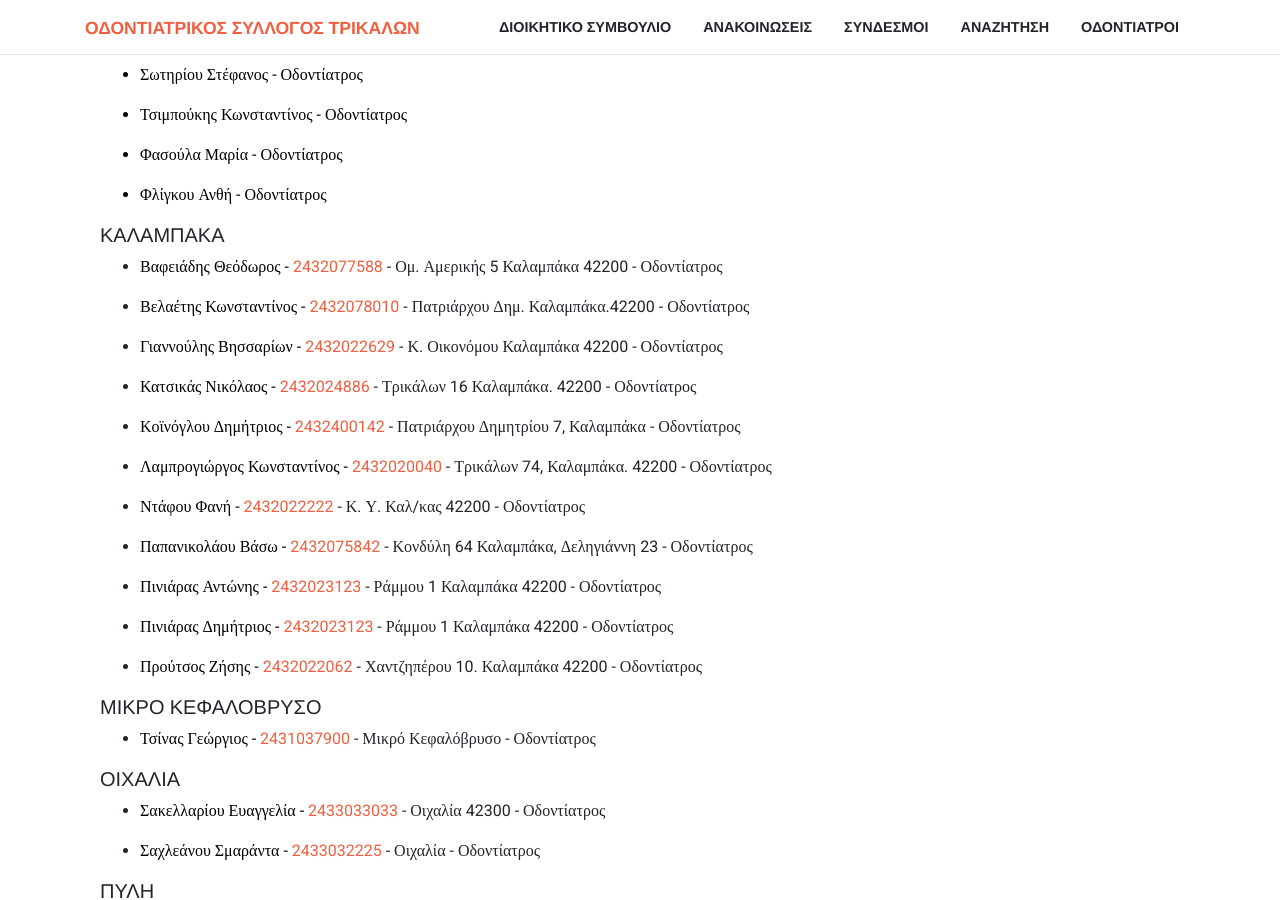
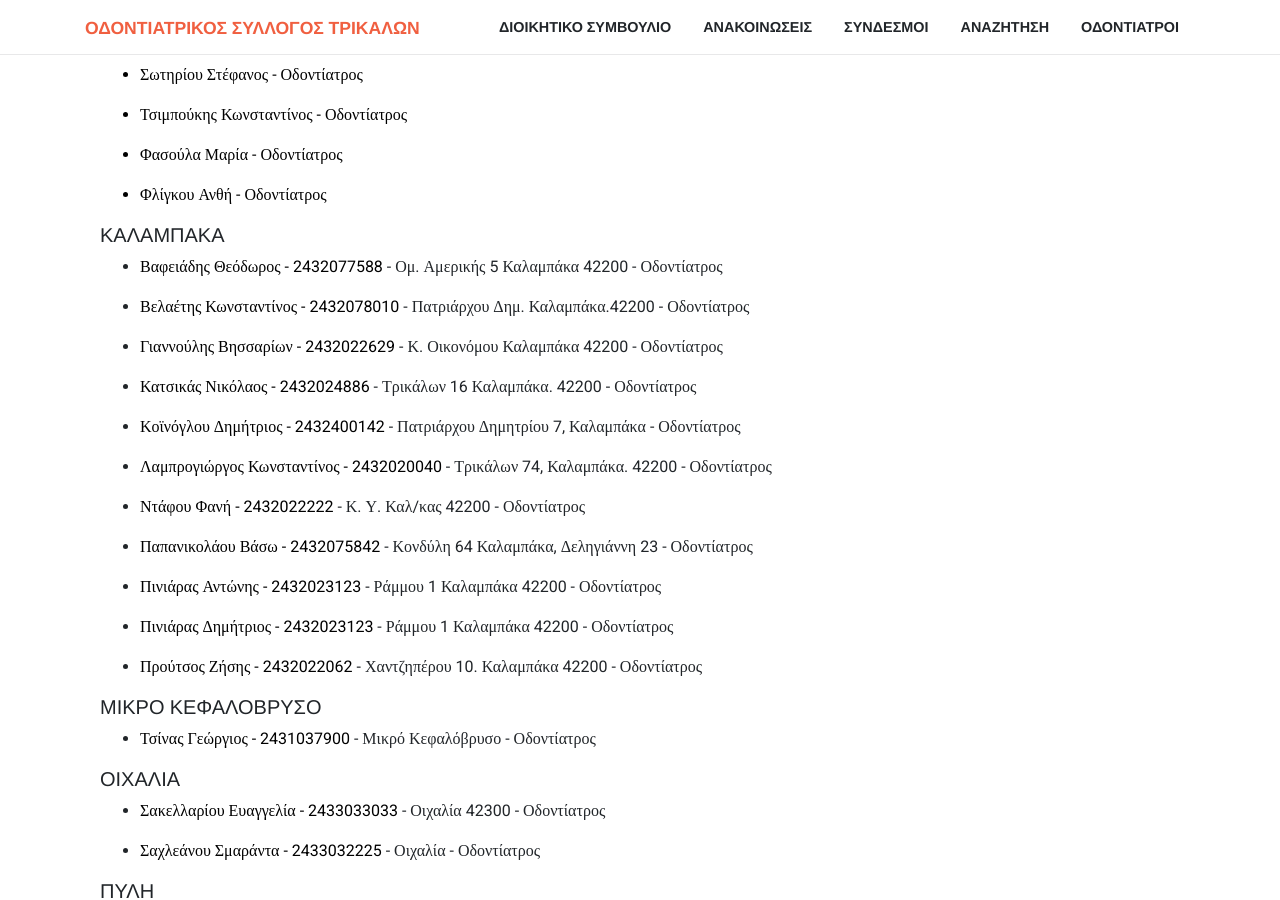
Before and after one commit to Tomak123456/tesy, a Jekyll site: the page built from pages/searchmemb.md, in a window 1280 px wide and 900 px high, scrolled down 609 px. Built offline with Jekyll 4.4.1, drawn with Linux system fonts in a browser that asks for light colours.

Commit message:
Update searchmemb.md

```diff
--- a/pages/searchmemb.md
+++ b/pages/searchmemb.md
@@ -38,7 +38,7 @@ permalink: /οδοντιατροι-ορθοδοντικοι/τρικαλων/
     <h5>{{group.name}}</h5>
         {% for item in group.items %}
         <ul><a href="{{item.url}}" style="color: black;">
-            <li>{{item.dentistname}} {% if item.dentistmobile != null and item.dentistmobile != empty %}- <a href="tel:{{item.dentistmobile}}">{{item.dentistmobile}}</a>{% endif %} {% if item.dentistaddress != null and item.dentistaddress != empty %}- {{item.dentistaddress}}{% endif %}{% if item.dentistspecialty != null and item.dentistspecialty != empty %} - {{item.dentistspecialty}}{% endif %}</li></a>
+            <li>{{item.dentistname}} {% if item.dentistmobile != null and item.dentistmobile != empty %}- <a href="tel:{{item.dentistmobile}}" style="color: black;">{{item.dentistmobile}}</a>{% endif %} {% if item.dentistaddress != null and item.dentistaddress != empty %}- {{item.dentistaddress}}{% endif %}{% if item.dentistspecialty != null and item.dentistspecialty != empty %} - {{item.dentistspecialty}}{% endif %}</li></a>
         </ul>
         {% endfor %}
     {% endfor %}
@@ -58,8 +58,8 @@ permalink: /οδοντιατροι-ορθοδοντικοι/τρικαλων/
       {% for group in items_grouped %}
     <h5>{{group.name}}</h5>
         {% for item in group.items %}
-        <ul><a href="{{item.url}}">
-            <li>{{item.dentistname}} {% if item.dentistmobile != null and item.dentistmobile != empty %}- <a href="tel:{{item.dentistmobile}}">{{item.dentistmobile}}</a>{% endif %} {% if item.dentistaddress != null and item.dentistaddress != empty %}- {{item.dentistaddress}}{% endif %}{% if item.dentistspecialty != null and item.dentistspecialty != empty %} - {{item.dentistspecialty}}{% endif %}</li></a>
+        <ul><a href="{{item.url}}" style="color: black;">
+            <li>{{item.dentistname}} {% if item.dentistmobile != null and item.dentistmobile != empty %}- <a href="tel:{{item.dentistmobile}}" style="color: black;">{{item.dentistmobile}}</a>{% endif %} {% if item.dentistaddress != null and item.dentistaddress != empty %}- {{item.dentistaddress}}{% endif %}{% if item.dentistspecialty != null and item.dentistspecialty != empty %} - {{item.dentistspecialty}}{% endif %}</li></a>
         </ul>
         {% endfor %}
     {% endfor %}
```
